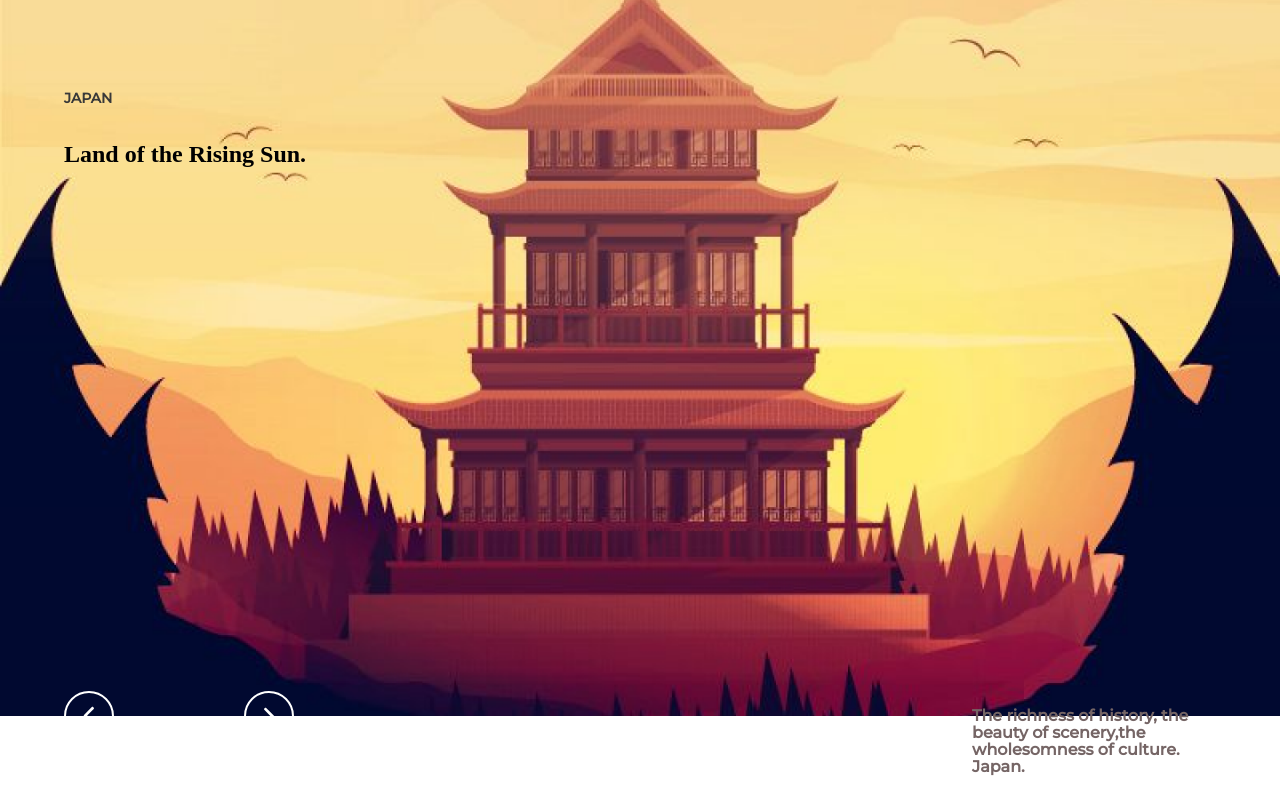
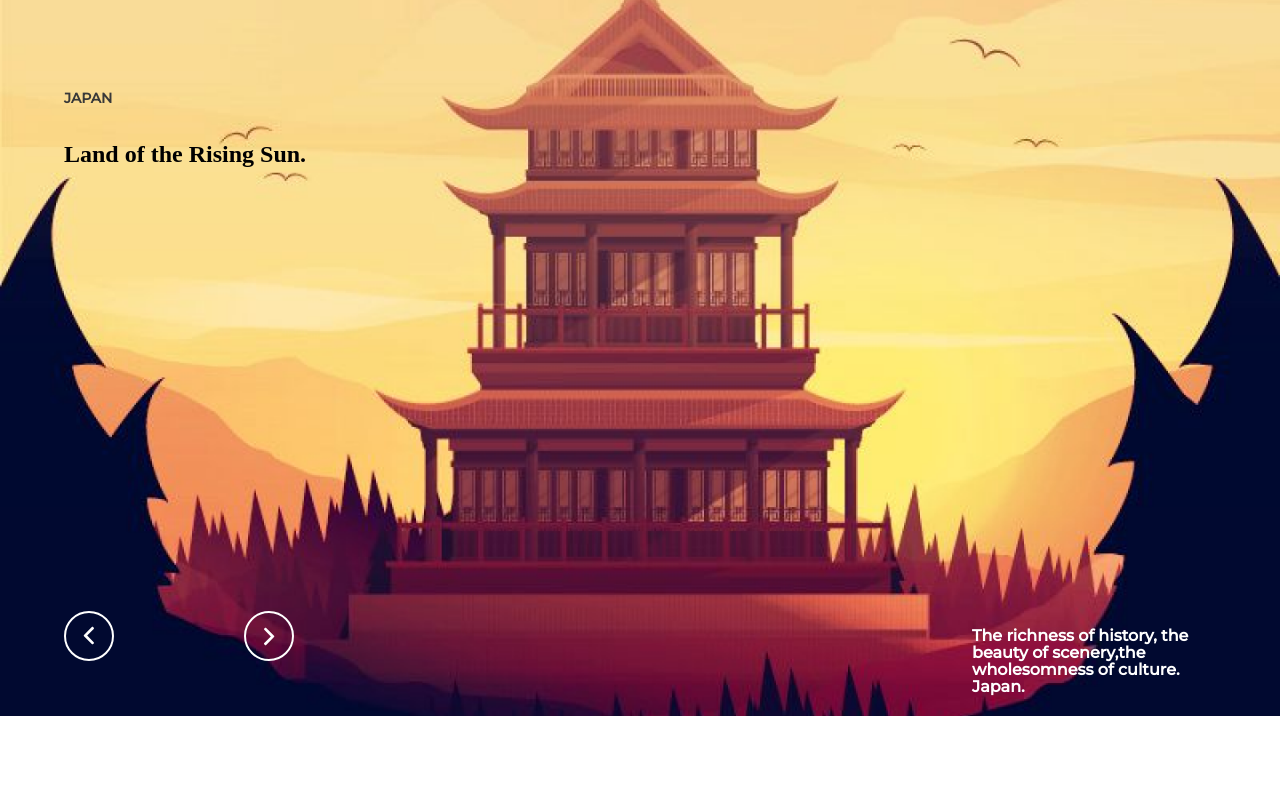
Before and after one commit to jefedcreator/soujouner, a plain HTML site: page index.html in a window 1280 px wide. Shown: the part 84-880 px from the top of the page. After the commit the page ends 800 px from the top, so only its background shows below. Drawn offline with Linux system fonts and the light colour scheme.

Commit message:
Update index.css

```diff
--- a/index.css
+++ b/index.css
@@ -92,7 +92,7 @@ text-align: left;
 .showcase{
     display: flex;
     flex-direction: column;
-    height: 70vh;
+    height: 60vh;
 }
 
 .showcase p{
@@ -147,7 +147,7 @@ font-weight: 600;
 line-height: 17px;
 letter-spacing: 0em;
 text-align: left;
-color: rgb(117, 101, 101);
+color: white;
 }
 
 
```
